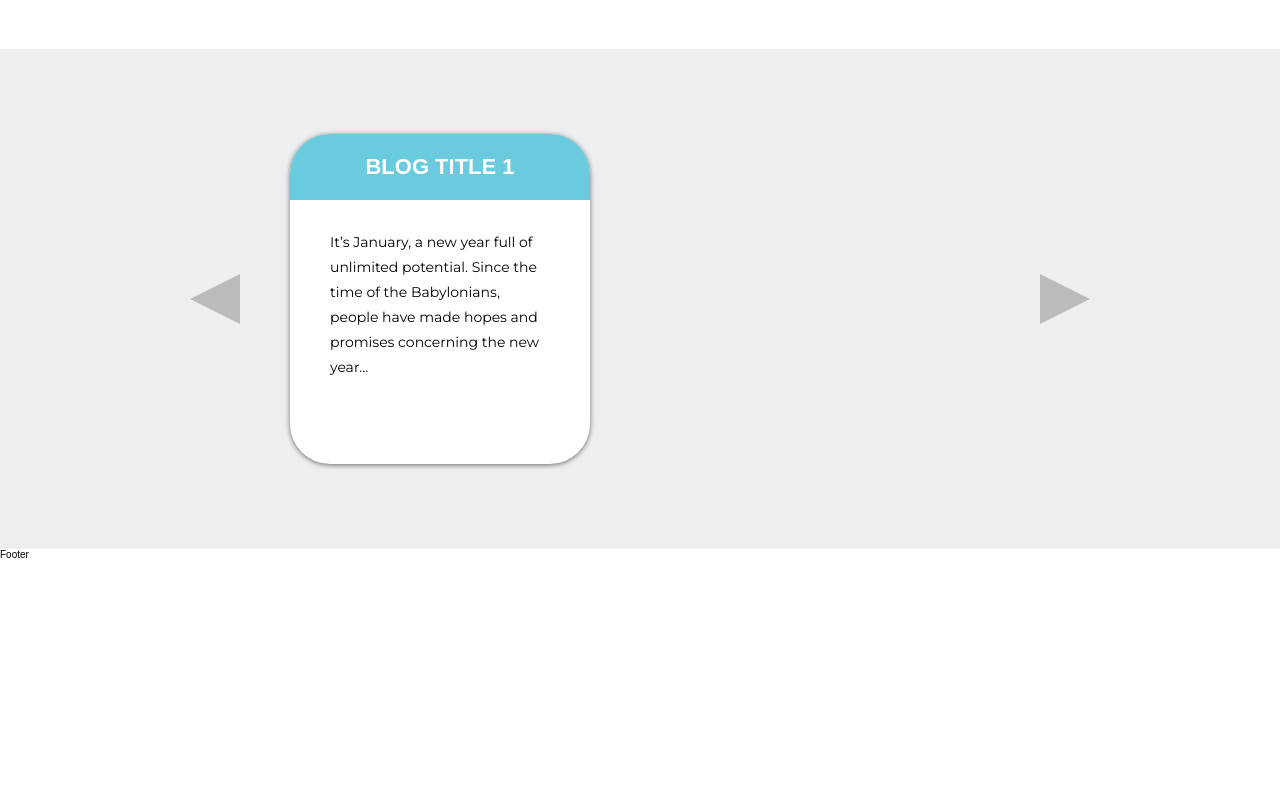
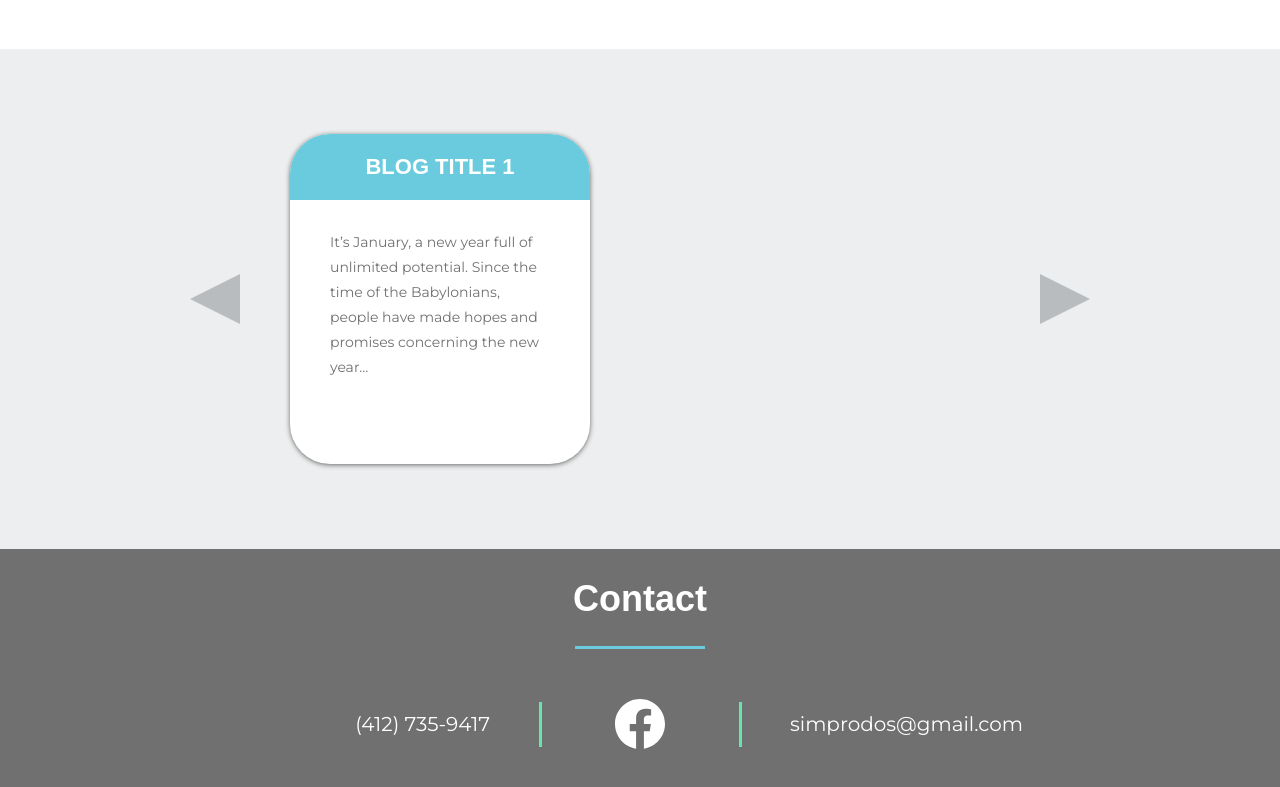
Before and after one commit to ECWireless/simprodos, a Next.js app: page / in a window 1280 px wide. Shown: the part 4331-5118 px from the top of the page. Before the commit the page ends 4891 px from the top, so only its background shows below. Built offline with nearby package versions, Linux system fonts and the light colour scheme; a web font is replaced by a local one.

Commit message:
Desktop Draft Finished

```diff
--- /dev/null
+++ b/components/Footer.js
@@ -0,0 +1,18 @@
+const Footer = () => (
+    <div className="footer">
+        <h2 className="footer__heading">Contact</h2>
+        <div className="footer__line-top" />
+
+        <p className="footer__number">(412) 735-9417</p>
+        <div className="footer__line-left" />
+        <p className="footer__email">simprodos@gmail.com</p>
+        <div className="footer__line-right" />
+
+        <svg version="1.1" xmlns="http://www.w3.org/2000/svg" className="footer__facebook" viewBox="0 0 32 32">
+            <title>facebook</title>
+            <path d="M31.997 15.999c0-8.836-7.163-15.999-15.999-15.999s-15.999 7.163-15.999 15.999c0 7.985 5.851 14.604 13.499 15.804v-11.18h-4.062v-4.625h4.062v-3.525c0-4.010 2.389-6.225 6.043-6.225 1.75 0 3.581 0.313 3.581 0.313v3.937h-2.017c-1.987 0-2.607 1.233-2.607 2.498v3.001h4.437l-0.709 4.625h-3.728v11.18c7.649-1.2 13.499-7.819 13.499-15.804z"></path>
+        </svg>
+    </div>
+)
+
+export default Footer;
--- a/pages/index.js
+++ b/pages/index.js
@@ -8,6 +8,7 @@ import About from '../components/About'
 import Services from '../components/Services'
 import Testimonials from '../components/Testimonials'
 import Blog from '../components/Blog'
+import Footer from '../components/Footer'
 
 export default function Home() {
 	return (
@@ -29,7 +30,7 @@ export default function Home() {
 			</main>
 
 			<footer>
-				Footer
+				<Footer />
 			</footer>
 		</div>
 	)
--- a/sass/_blog.scss
+++ b/sass/_blog.scss
@@ -136,5 +136,6 @@
         font-family: $font-secondary;
         line-height: 2.5rem;
         margin-top: 3rem;
+        color: $color-grey;
     }
 }
--- /dev/null
+++ b/sass/_footer.scss
@@ -0,0 +1,83 @@
+.footer {
+    display: grid;
+    grid-template-columns: 1fr 30rem 30rem 30rem 1fr;
+    grid-template-rows: 10rem 15rem;
+
+    background: $color-grey;
+    color: #fff;
+
+    &__heading {
+        grid-row: 1 / 2;
+        grid-column: 2 / -2;
+        justify-self: center;
+        align-self: center;
+
+        font-size: 3.6rem;
+    }
+
+    &__line-top {
+        grid-row: 1 / 2;
+        grid-column: 2 / -2;
+        justify-self: center;
+        align-self: flex-end;
+
+        height: 3px;
+        width: 13rem;
+        background: $color-blue;
+    }
+
+    &__number {
+        grid-row: 2 / 3;
+        grid-column: 2 / 3;
+        justify-self: flex-end;
+        align-self: center;
+
+        font-size: 2rem;
+        font-family: $font-secondary;
+    }
+
+    &__line-left {
+        grid-row: 2 / 3;
+        grid-column: 2 / -2;
+        justify-self: center;
+        align-self: center;
+
+        height: 4.5rem;
+        width: 3px;
+        background: #65E6AB;
+        margin-right: 20rem;
+    }
+
+    &__email {
+        grid-row: 2 / 3;
+        grid-column: 4 / 5;
+        justify-self: flex-start;
+        align-self: center;
+
+        font-size: 2rem;
+        font-family: $font-secondary;
+    }
+
+    &__line-right {
+        grid-row: 2 / 3;
+        grid-column: 2 / -2;
+        justify-self: center;
+        align-self: center;
+
+        height: 4.5rem;
+        width: 3px;
+        background: #65E6AB;
+        margin-left: 20rem;
+    }
+
+    &__facebook {
+        grid-row: 2 / 3;
+        grid-column: 2 / -2;
+        justify-self: center;
+        align-self: center;
+
+        width: 5rem;
+        height: 5rem;
+        fill: #fff;
+    }
+}
--- a/sass/styles.scss
+++ b/sass/styles.scss
@@ -6,3 +6,4 @@
 @import './services';
 @import './testimonials';
 @import './blog';
+@import './footer';
```
